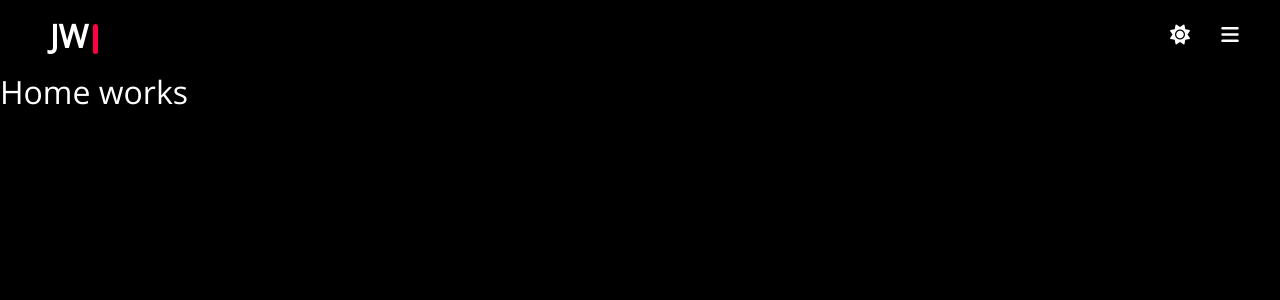
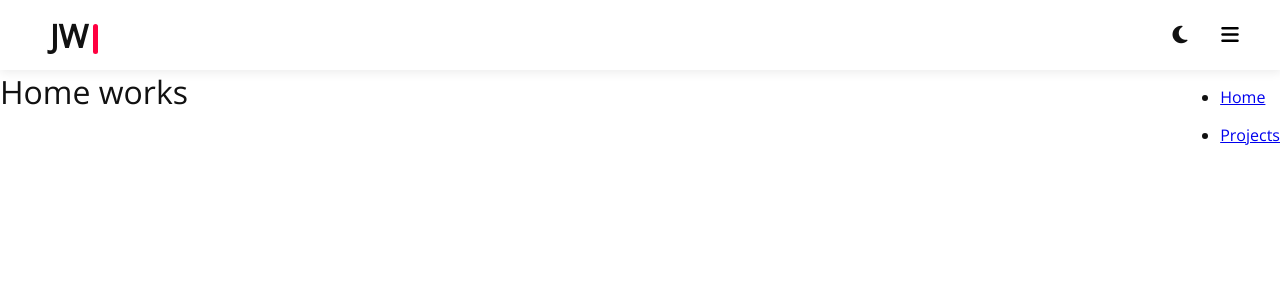
Before and after one commit to jasonwj96/portfolio, a React (Create React App) app: page / in a window 1280 px wide. Shown: the top 300 px of the page. Built offline with nearby package versions, Linux system fonts and the light colour scheme.

Commit message:
Overlay works on click

```diff
--- a/src/components/navbar.jsx
+++ b/src/components/navbar.jsx
@@ -1,8 +1,10 @@
 import React, { useState, useEffect } from "react";
 import "./navbar.scss";
+import { Link } from "react-router-dom";
 
 const Navbar = () => {
-  const [darkTheme, setDarkTheme] = useState(true);
+  const [darkTheme, setDarkTheme] = useState(false);
+  const [toggleMenu, setToggleMenu] = useState(false);
 
   useEffect(() => {
     const parent = document.getElementById("navbar-container").parentElement;
@@ -14,8 +16,26 @@ const Navbar = () => {
     }
   }, [darkTheme]);
 
+  useEffect(() => {
+    const bars = document.getElementsByClassName("overlay-bar");
+
+    if (toggleMenu) {
+      bars[0].style.animationName = "expandOverlay";
+      bars[1].style.animationName = "expandOverlay";
+      bars[2].style.animationName = "expandOverlay";
+    } else {
+      bars[0].style.animationName = "collapseOverlay";
+      bars[1].style.animationName = "collapseOverlay";
+      bars[2].style.animationName = "collapseOverlay";
+    }
+  }, [toggleMenu]);
+
   const toggleTheme = () => {
     setDarkTheme(!darkTheme);
+  };
+
+  const expandMenu = () => {
+    setToggleMenu(!toggleMenu);
   };
 
   return (
@@ -32,9 +52,28 @@ const Navbar = () => {
             <i className="fas fa-moon" />
           )}
         </button>
-        <button id="menu-btn">
+        <button id="menu-btn" onClick={expandMenu}>
           <i className="fas fa-bars" />
         </button>
+      </div>
+      <div id="navbar-overlay">
+        <div className="overlay-bar" />
+        <div className="overlay-bar flip" />
+        <div className="overlay-bar" />
+        <div className="overlay-links">
+          <ul className="overlay-linkset">
+            <li>
+              <Link className="link" to="/">
+                <p>Home</p>
+              </Link>
+            </li>
+            <li>
+              <Link className="link" to="/">
+                <p>Projects</p>
+              </Link>
+            </li>
+          </ul>
+        </div>
       </div>
     </div>
   );
--- a/src/components/navbar.scss
+++ b/src/components/navbar.scss
@@ -1,10 +1,16 @@
 @import "../themes/themes.scss";
 
-// @keyframes rotateIcon {
-//   to {
-//     transform: rotateY(180deg);
-//   }
-// }
+@keyframes expandOverlay {
+  to {
+    transform: translateY(0);
+  }
+}
+
+@keyframes collapseOverlay {
+  to {
+    transform: translateY(100%);
+  }
+}
 
 #navbar-container {
   display: flex;
@@ -20,6 +26,7 @@
     display: flex;
     height: auto;
     width: 100%;
+    position: relative;
     justify-content: space-between;
     align-items: center;
     transition-property: background-color;
@@ -36,11 +43,13 @@
       width: fit-content;
       align-items: flex-start;
       margin: 0 auto 0 30px;
+      position: relative;
 
       p {
         font-size: 2em;
         font-weight: bold;
         margin: 0;
+        position: relative;
       }
 
       #bar {
@@ -62,6 +71,7 @@
       transition-timing-function: ease-in-out;
 
       i {
+        position: fixed;
         font-size: 1.5em;
       }
     }
@@ -84,4 +94,46 @@
       }
     }
   }
+
+  #navbar-overlay {
+    position: fixed;
+    display: flex;
+    width: 100%;
+    height: 100%;
+    margin: 70px 0 0 0;
+    overflow: hidden;
+
+    .overlay-bar:nth-child(1) {
+      animation-delay: 0ms;
+    }
+
+    .overlay-bar:nth-child(2) {
+      animation-delay: 300ms;
+    }
+
+    .overlay-bar:nth-child(3) {
+      animation-delay: 500ms;
+    }
+
+    .overlay-bar {
+      position: relative;
+      bottom: 0;
+      left: 0;
+      top: 0;
+      height: 100%;
+      flex-grow: 1;
+      width: 0;
+      animation-name: none;
+      animation-duration: 400ms;
+      animation-timing-function: ease-in-out;
+      animation-fill-mode: forwards;
+      transform: translateY(100%);
+    }
+
+    .flip {
+      transform: rotate(180deg);
+      transition-duration: 0ms;
+      animation-duration: 0ms;
+    }
+  }
 }
--- a/src/themes/themes.scss
+++ b/src/themes/themes.scss
@@ -5,13 +5,14 @@ $global-font: "Open Sans", sans-serif;
   outline: none;
   position: relative;
   overflow: hidden;
-  z-index: 1;
   display: flex;
   align-items: center;
   justify-content: center;
+  transform: translate3d(0, 0, 10px);
+  z-index: inherit;
 
   &::before {
-    z-index: 2;
+    z-index: inherit;
     content: "";
     position: absolute;
     background-color: #ff0040;
@@ -22,7 +23,7 @@ $global-font: "Open Sans", sans-serif;
     top: 0;
     left: 0;
     border-radius: inherit;
-    transform: translateX(-100px);
+    transform: translateX(-100%);
     transition-property: transform;
     transition-duration: 400ms;
     transition-timing-function: cubic-bezier(0.075, 0.82, 0.165, 1);
@@ -35,7 +36,6 @@ $global-font: "Open Sans", sans-serif;
 
     i {
       color: #fff;
-      z-index: 3;
       top: 0;
       left: 0;
       position: relative;
@@ -44,7 +44,7 @@ $global-font: "Open Sans", sans-serif;
 }
 
 @mixin dark-theme() {
-  $primary-dark: #000;
+  $primary-dark: #0e0e0e;
   //Global
   background-color: $primary-dark;
   color: #fff;
@@ -64,7 +64,6 @@ $global-font: "Open Sans", sans-serif;
       #toggle-btn {
         color: #fff;
         background-color: #fff;
-
         background-color: $primary-dark;
       }
 
@@ -72,6 +71,12 @@ $global-font: "Open Sans", sans-serif;
         i {
           color: #fff;
         }
+      }
+    }
+
+    #navbar-overlay {
+      .overlay-bar {
+        background-color: #000;
       }
     }
   }
@@ -98,11 +103,12 @@ $global-font: "Open Sans", sans-serif;
       #toggle-btn {
         color: #111;
         background-color: #fff;
+      }
+    }
 
-        // &:hover {
-        //   color: #fff;
-        //   background-color: #ff0040;
-        // }
+    #navbar-overlay {
+      .overlay-bar {
+        background-color: #e7e7e7;
       }
     }
   }
```
